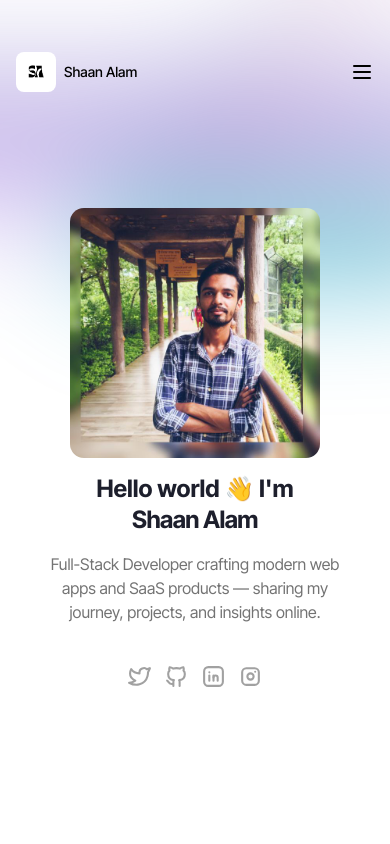
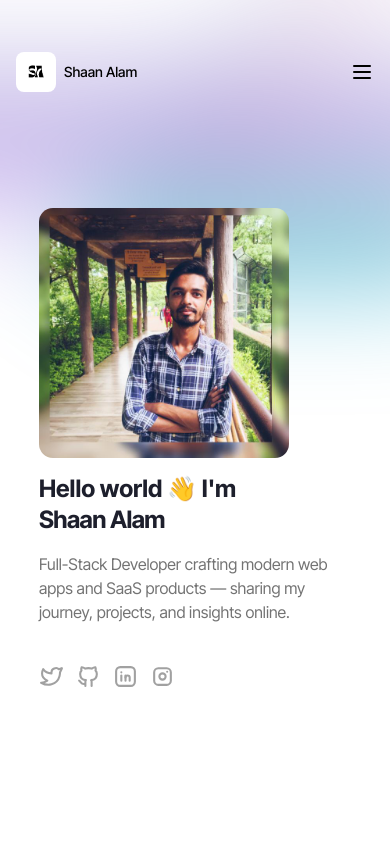
Before and after one commit to slhnx/shaancodes, a Next.js app: page / in a window 390 px wide. Shown: the top 844 px of the page. Built offline with nearby package versions, Linux system fonts and the light colour scheme.

Commit message:
made everything on left on smaller screens

```diff
--- a/components/sections/intro.tsx
+++ b/components/sections/intro.tsx
@@ -28,7 +28,7 @@ const Intro = () => {
             opacity: 1,
             transition: { duration: 0.4, ease: "easeInOut" },
           }}
-          className="hero mt-52 flex flex-col md:flex-row items-center gap-4"
+          className="hero mt-52 flex flex-col md:flex-row md:items-center gap-4"
         >
           <Image
             src="/me.jpg"
@@ -43,7 +43,7 @@ const Intro = () => {
               initial="initial"
               animate="animate"
               transition={{ duration: 0.4, ease: "easeInOut" }}
-              className="text-2xl font-bold text-primary leading-tight text-center md:text-left"
+              className="text-2xl font-bold text-primary leading-tight"
             >
               Hello world 👋 I'm
             </motion.h4>
@@ -52,7 +52,7 @@ const Intro = () => {
               initial="initial"
               animate="animate"
               transition={{ duration: 0.4, ease: "easeInOut" }}
-              className="text-2xl md:text-4xl xl:text-5xl font-bold text-primary tracking-tight text-center md:text-left"
+              className="text-2xl md:text-4xl xl:text-5xl font-bold text-primary tracking-tight"
             >
               Shaan Alam
             </motion.h1>
@@ -61,14 +61,14 @@ const Intro = () => {
               initial="initial"
               animate="animate"
               transition={{ duration: 0.4, ease: "easeInOut" }}
-              className="mt-4 text-muted-foreground text-base md:text-xl w-full text-center md:text-left"
+              className="mt-4 text-muted-foreground text-base md:text-xl w-full"
             >
               Full-Stack Developer crafting modern web apps and SaaS products —
               sharing my journey, projects, and insights online.
             </motion.div>
             <div className="mt-4 w-full">
               <div
-                className="flex justify-center md:justify-start gap-3 mt-4"
+                className="flex gap-3 mt-4"
                 onMouseLeave={() => setHovered(null)}
               >
                 {socials.map((social, idx) => (
```
